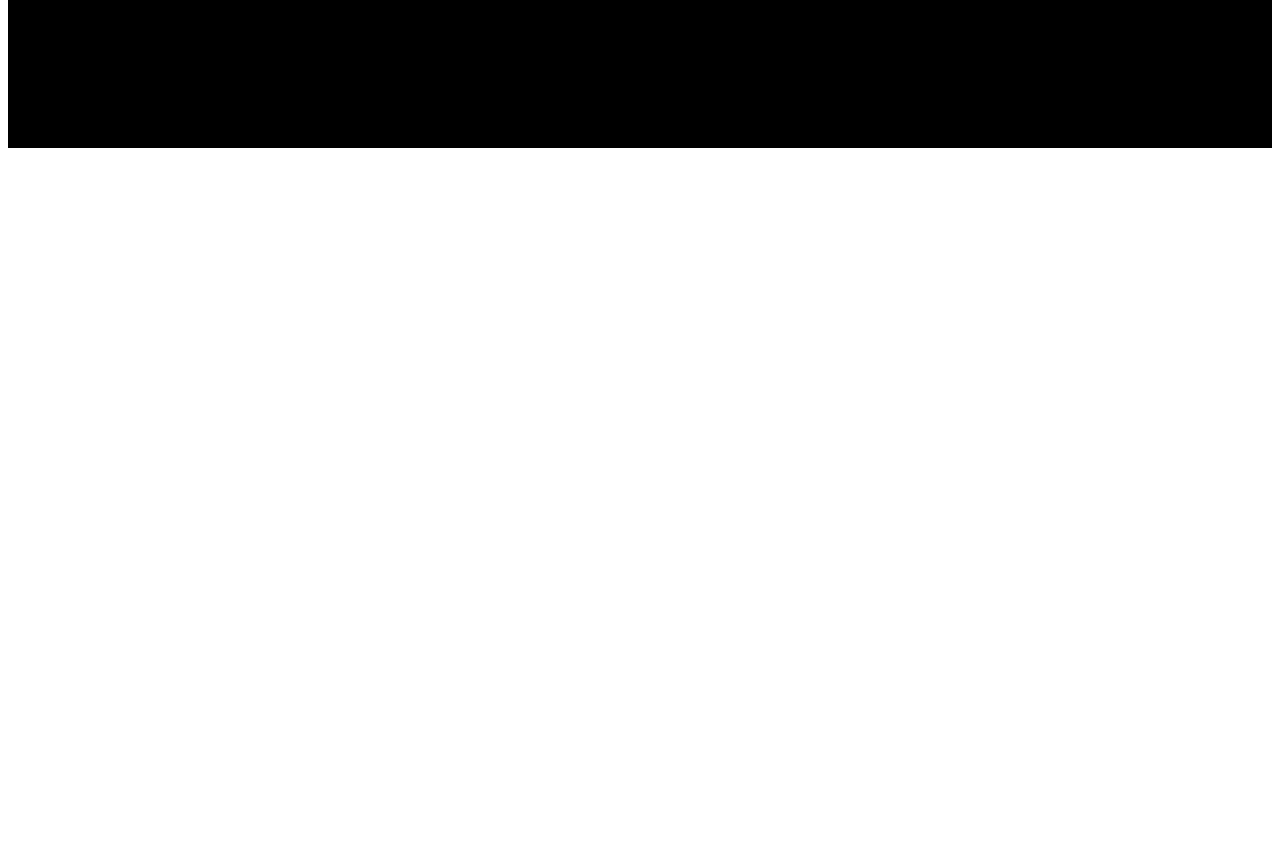
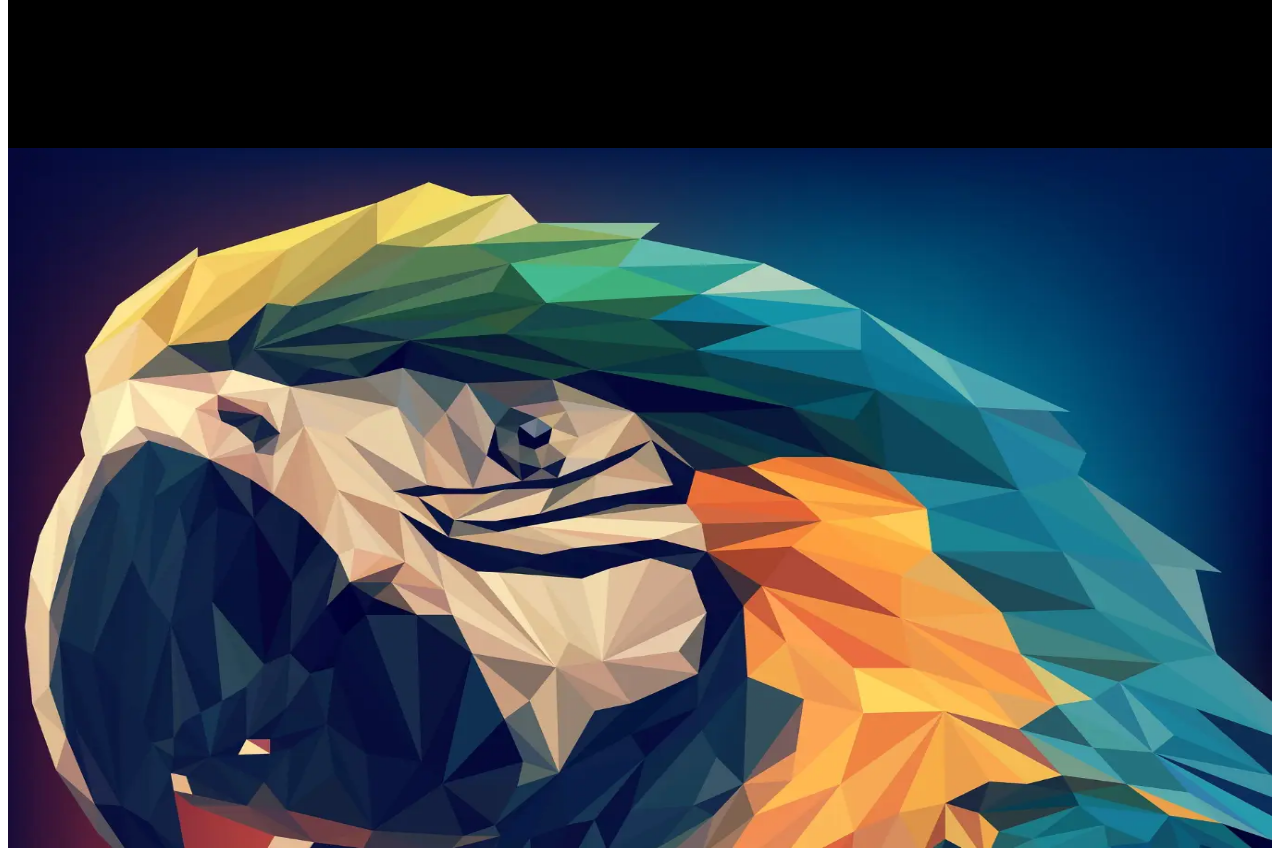
Before and after one commit to EscurridizoVerde/Prueba01, a plain HTML site: page index.html in a window 1280 px wide. Shown: the part 73-929 px from the top of the page. Before the commit the page ends 800 px from the top, so only its background shows below. Drawn offline with Linux system fonts and the light colour scheme.

Commit message:
imagen ordenada

```diff
--- a/assets/css/estilo.css
+++ b/assets/css/estilo.css
@@ -4,5 +4,15 @@ header{
 }
 header h1{
     color: whitesmoke;
+    margin-left: 100px;
 
 }
+main div.loro{
+    display: flex;
+    justify-content: center;
+}
+main div.loro img{
+    width: 2000px;
+    height: 700px;
+
+}
--- a/index.html
+++ b/index.html
@@ -10,6 +10,12 @@
     <header>
         <h1>Titulo</h1>
     </header>
+    <main>
+        <div class="loro">
+            <img src="assets/img/imagen-vectorial.webp">
+        </div>
+
+    </main>
 
 </body>
 </html>
```
Also changed, not shown: assets/img/imagen-vectorial.webp (added).
